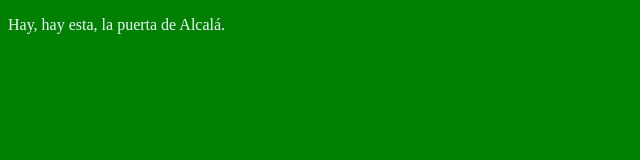
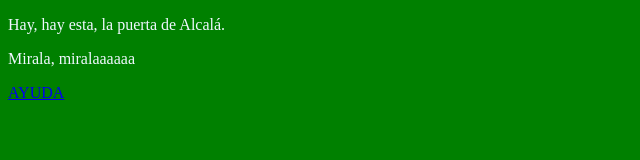
Before and after one commit to rubeenvlc/test-02, a plain HTML site: page index.html in a window 1280 px wide. Shown: the whole page, without its empty margins (0-640 px from the left). Drawn offline with Linux system fonts and the light colour scheme.

Commit message:
añado ayuda

```diff
--- a/index.html
+++ b/index.html
@@ -9,5 +9,7 @@
 
 <body>
   <p>Hay, hay esta, la puerta de Alcalá.</p>
+  <p>Mirala, miralaaaaaa</p>
+  <p> <a href="./ayuda.html">AYUDA</a></p>
 </body>
 </html>
```
Also changed, not shown: ayuda.html (added, +1 -0 lines).
